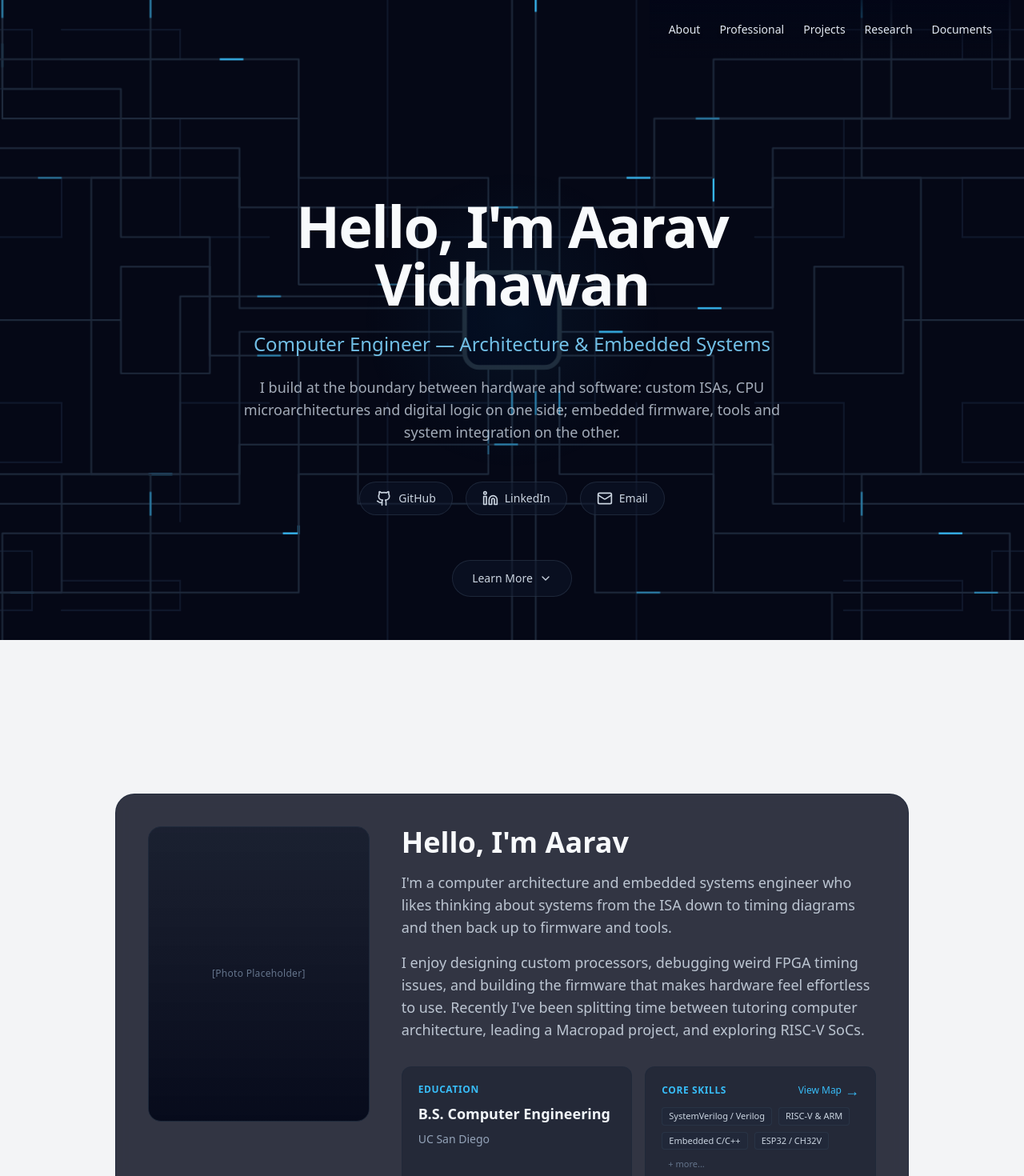
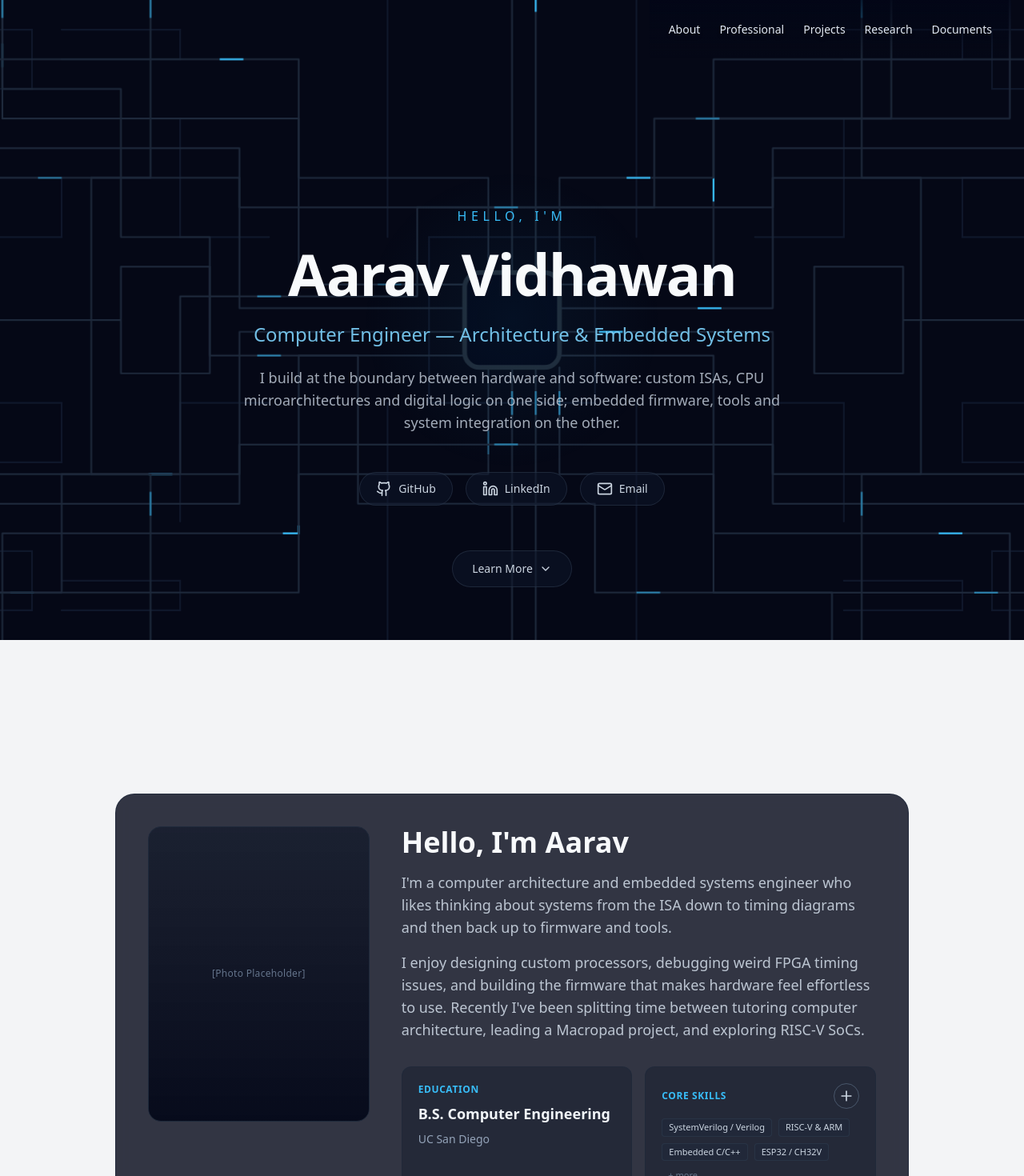
Before and after one commit to a-vidhawan/portfolio, a React (Vite) app: page / in a window 1280 px wide. Shown: the top 1470 px of the page at 80% size. Built offline with nearby package versions, Linux system fonts and the light colour scheme.

Commit message:
fix: Hero greeting layout and About Plus icon

```diff
--- a/src/components/About.jsx
+++ b/src/components/About.jsx
@@ -1,5 +1,6 @@
 // src/components/About.jsx
 import React, { useState } from 'react';
+import { Plus } from 'lucide-react';
 
 /**
  * About section with toggleable Skill Map.
@@ -129,9 +130,10 @@ function About() {
                   <button
                     type="button"
                     onClick={() => setShowSkills(true)}
-                    className="text-sky-400 hover:text-sky-300 text-xs font-medium flex items-center gap-1"
+                    className="w-8 h-8 rounded-full border border-slate-600 text-slate-300 flex items-center justify-center hover:bg-sky-500/20 hover:border-sky-500/50 hover:text-sky-400 transition-all"
+                    aria-label="View Skills"
                   >
-                    View Map <span className="text-lg leading-none">&rarr;</span>
+                    <Plus className="w-5 h-5" />
                   </button>
                 </div>
                 <div className="flex flex-wrap gap-2">
--- a/src/components/Hero.jsx
+++ b/src/components/Hero.jsx
@@ -16,8 +16,11 @@ function Hero() {
     <div className="relative flex flex-col items-center justify-center min-h-screen py-20 md:py-32 text-center">
       {/* Text Content */}
       <div className="max-w-3xl space-y-6">
+        <p className="text-sm md:text-base uppercase tracking-[0.35em] text-sky-400 font-medium">
+          Hello, I'm
+        </p>
         <h1 className="text-5xl md:text-7xl font-bold text-slate-50 tracking-tight">
-          Hello, I'm Aarav Vidhawan
+          Aarav Vidhawan
         </h1>
         <p className="text-xl md:text-2xl text-sky-300/90 font-light">
           Computer Engineer — Architecture &amp; Embedded Systems
```
Also changed, not shown: 1 other file (tests, documents, lock files or other folders).
